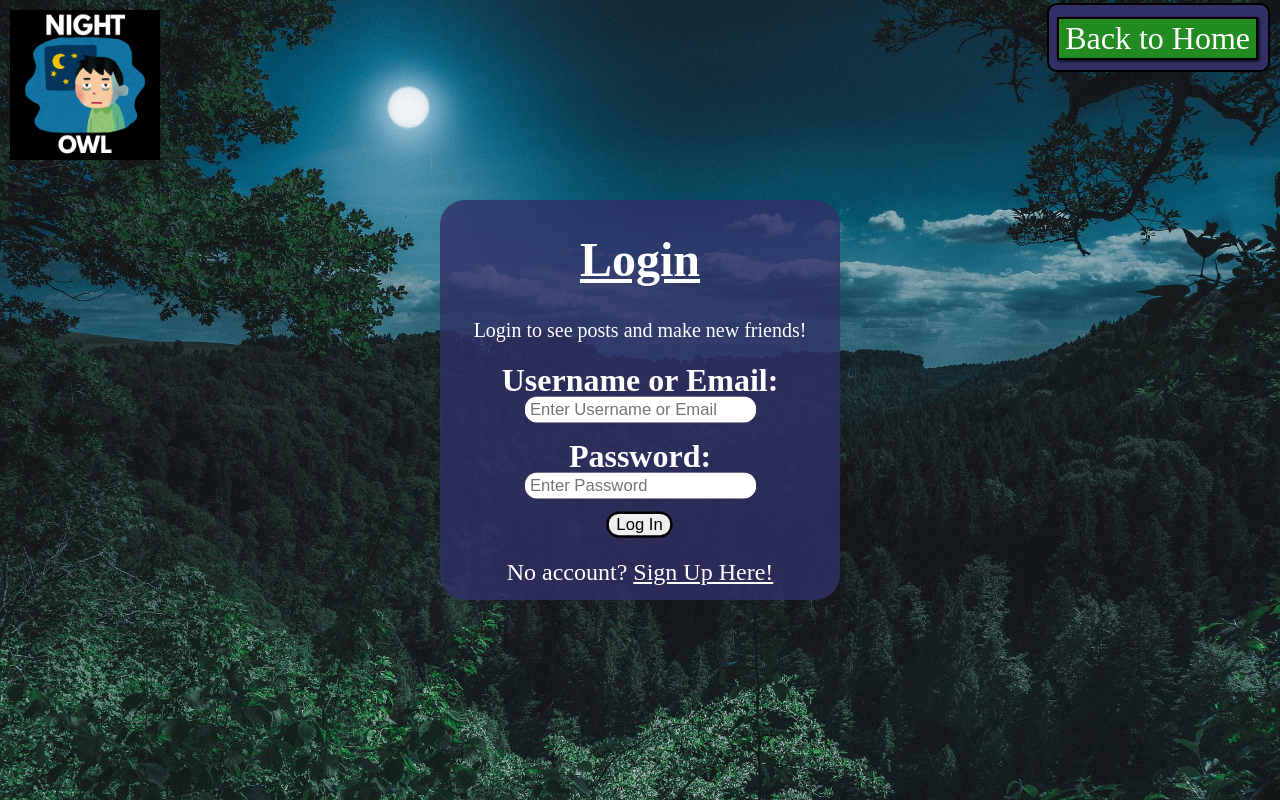
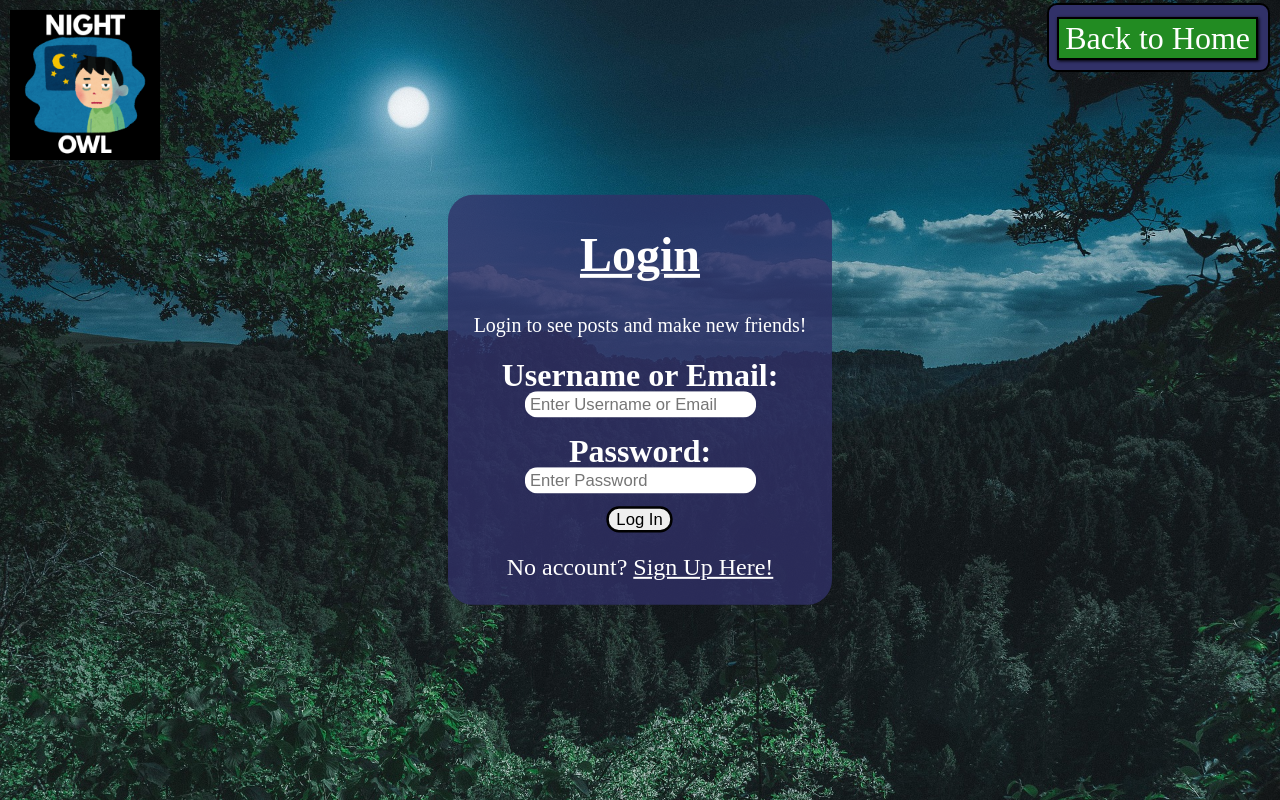
Before and after one commit to JoshuaThai/Microblogging-App, a Django app: page /login/ in a window 1280 px wide. Run offline with Django 5.2, Linux system fonts and the light colour scheme.

Commit message:
Restyled some pages
Restyled login, sign up and profile page.

```diff
--- a/BlogProject/Blog/static/css/style.css
+++ b/BlogProject/Blog/static/css/style.css
@@ -72,7 +72,7 @@ button:hover{
 .box{
   background: rgba(49, 49, 104, 0.8);
   width: 40%;
-  height: 100%;
+  height: auto;
   border-radius: 25px;
   align-content: center;
   text-align: center;
--- a/BlogProject/Blog/templates/login.html
+++ b/BlogProject/Blog/templates/login.html
@@ -19,8 +19,8 @@
 
         #box{
           background: rgba(49, 49, 104, 0.8);
-          width: 400px;
-          height: 400px;
+          width: 30%;
+          height: auto;
           border-radius: 25px;
           align-content: center;
           text-align: center;
--- a/BlogProject/Blog/templates/profile.html
+++ b/BlogProject/Blog/templates/profile.html
@@ -1,3 +1,4 @@
+{% load tz %}
 {% load static %}
 <!DOCTYPE html>
 <html lang="en">
@@ -7,7 +8,7 @@
     <link href= "{% static 'css/style.css' %}" rel="stylesheet" type="text/css">
     <link rel = icon type="image/x-icon" href = {% static 'images/favicon.ico' %}>
     <style>
-        h1,h2{
+        h1,h2,h3{
             color:white;
             font-family: sans-serif;
         }
@@ -73,6 +74,8 @@
                 </button>
                 <h2>{{ profile_user.username }}</h2>
                 <hr>
+                <h3>Date Joined: {{ profile_user.accountCreated|date:"F j, Y" }}</h3>
+                <hr>
                 <label for="bio" style="font-family: sans-serif"><b><u>Biography:</u></b></label><br>
                 <p class = "userPosts">
                     What the skibidi?</p>
--- a/BlogProject/BlogProject/settings.py
+++ b/BlogProject/BlogProject/settings.py
@@ -42,6 +42,8 @@ INSTALLED_APPS = [
 
 AUTH_USER_MODEL = 'Blog.User'
 LOGIN_URL = '/login/'
+USE_TZ = True  # Enables time zone support
+TIME_ZONE = 'America/Chicago'  # or your local timezone
 
 MIDDLEWARE = [
     'django.middleware.security.SecurityMiddleware',
@@ -66,6 +68,7 @@ TEMPLATES = [
                 'django.template.context_processors.request',
                 'django.contrib.auth.context_processors.auth',
                 'django.contrib.messages.context_processors.messages',
+                'django.template.context_processors.tz',
             ],
         },
     },
```
